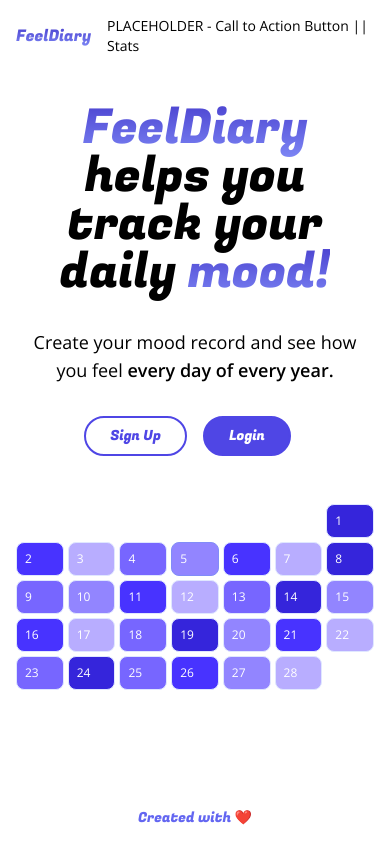
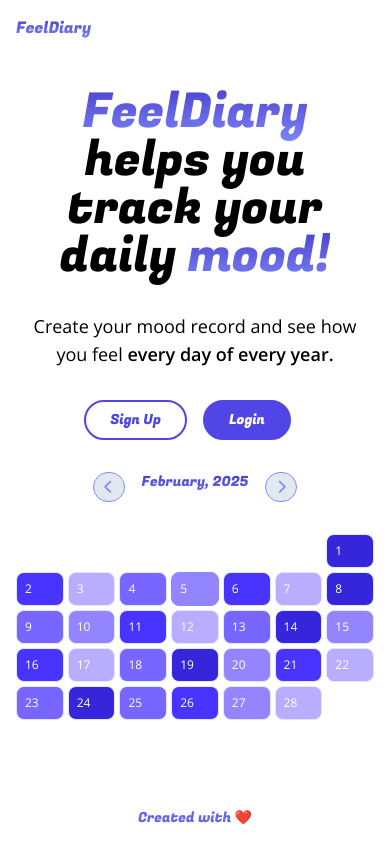
Before and after one commit to MehmetBerkayC/feel-diary, a Next.js app: page / in a window 390 px wide. Built offline with nearby package versions, Linux system fonts and the light colour scheme; no server answers.

Commit message:
Complete App
CallToAction - Switches between dashboard and login/register buttons depending on useAuth state
Hero - CallToAction added to it
Logout - responsible for logout button
Calendar - Complete year-month switches
Dashboard - Stat display complete
layout.js - Added Logout component

```diff
--- a/app/layout.js
+++ b/app/layout.js
@@ -3,6 +3,7 @@ import "./globals.css";
 import Link from "next/link";
 import { AuthProvider } from "@/context/AuthContext";
 import Head from "./head";
+import Logout from "@/components/Logout";
 
 const geistSans = Geist({
 	variable: "--font-geist-sans",
@@ -37,9 +38,7 @@ export default function RootLayout({ children }) {
 					FeelDiary
 				</h1>
 			</Link>
-			<div className="flex items-center justify-between">
-				PLACEHOLDER - Call to Action Button || Stats
-			</div>
+			<Logout />
 		</header>
 	);
 
--- a/components/Calendar.js
+++ b/components/Calendar.js
@@ -1,7 +1,9 @@
 "use client";
 import React, { useState } from "react";
 import { gradients, baseRating, demoData } from "@/utils";
-import Loading from "./Loading";
+import { Fugaz_One } from "next/font/google";
+
+const fugaz = Fugaz_One({ subsets: ["latin"], weight: ["400"] });
 
 // Placeholder data
 const months = {
@@ -19,6 +21,8 @@ const months = {
 	December: "Dec",
 };
 
+const monthsArray = Object.keys(months);
+
 const dayList = [
 	"Sunday",
 	"Monday",
@@ -30,13 +34,14 @@ const dayList = [
 ];
 
 export default function Calendar(props) {
+	// 3.28
 	const { demo, completeData, handleSetMood } = props;
 
 	const now = new Date();
 	const currentMonth = now.getMonth();
 
 	const [selectedMonth, setSelectedMonth] = useState(
-		Object.keys(months)[currentMonth]
+		monthsArray[currentMonth]
 	);
 
 	const [selectedYear, setSelectedYear] = useState(now.getFullYear());
@@ -53,13 +58,26 @@ export default function Calendar(props) {
 	function handleIncrementMonth(value) {
 		// value = +1 / -1
 		// if we hit the bounds of the months, adjust the year displayed
+		const incrementedMonthNumber = value + numericMonth;
+
+		if (incrementedMonthNumber < 0) {
+			// set month value = 11 and decrement the year
+			setSelectedYear((current) => current - 1);
+			setSelectedMonth(monthsArray[monthsArray.length - 1]);
+		} else if (incrementedMonthNumber > 11) {
+			// set month value = 0 and increment the year
+			setSelectedYear((current) => current + 1);
+			setSelectedMonth(monthsArray[0]);
+		} else {
+			setSelectedMonth(monthsArray[incrementedMonthNumber]);
+		}
 	}
 	// Generate gradient background
 
 	//  Year-Month-Day format
 	const monthNow = new Date(
 		selectedYear,
-		Object.keys(months).indexOf(selectedMonth),
+		monthsArray.indexOf(selectedMonth),
 		1
 	);
 
@@ -67,7 +85,7 @@ export default function Calendar(props) {
 
 	const daysInMonth = new Date(
 		selectedYear,
-		Object.keys(months).indexOf(selectedMonth) + 1, // get the next month
+		monthsArray.indexOf(selectedMonth) + 1, // get the next month
 		0 // last day of the last month
 	).getDate(); // Just gets the last day of the current month to find day count of the current month
 
@@ -82,6 +100,29 @@ export default function Calendar(props) {
 
 	// Generate calendar days
 	return (
+		<div className="flex flex-col gap-4">
+			<div className="grid grid-cols-3 gap-4">
+				<button
+					onClick={() => handleIncrementMonth(-1)}
+					className="ml-auto duration-200 hover:opacity-60 text-indigo-400 bg-slate-200 p-1 w-[32px] border border-indigo-400 border-solid rounded-full"
+				>
+					<i className="fa-solid fa-chevron-left"></i>
+				</button>
+				<p
+					className={
+						"text-center capitalize whitespace-nowrap textGradient " +
+						fugaz.className
+					}
+				>
+					{selectedMonth}, {selectedYear}
+				</p>
+				<button
+					onClick={() => handleIncrementMonth(1)}
+					className="mr-auto duration-200 hover:opacity-60 text-indigo-400 bg-slate-200 p-1 w-[32px] border border-indigo-400 border-solid rounded-full"
+				>
+					<i className="fa-solid fa-chevron-right"></i>
+				</button>
+			</div>
 			<div className="flex flex-col overflow-hidden gap-1 py-4 sm:py-6 md:py-10">
 				{[...Array(numRows).keys()].map((row, rowIndex) => {
 					return (
@@ -140,5 +181,6 @@ export default function Calendar(props) {
 					);
 				})}
 			</div>
+		</div>
 	);
 }
--- /dev/null
+++ b/components/CallToAction.js
@@ -0,0 +1,30 @@
+"use client";
+import Link from "next/link";
+import React from "react";
+import Button from "./Button";
+import { useAuth } from "@/context/AuthContext";
+
+export default function CallToAction() {
+	const { currentUser } = useAuth();
+
+	if (currentUser) {
+		return (
+			<div className="max-w-[200px] mx-auto w-full">
+				<Link href={"/dashboard"}>
+					<Button dark full text="Go to Dashboard" />
+				</Link>
+			</div>
+		);
+	}
+
+	return (
+		<div className="grid grid-cols-2 gap-4 w-fit mx-auto">
+			<Link href={"/dashboard"}>
+				<Button text="Sign Up" />
+			</Link>
+			<Link href={"/dashboard"}>
+				<Button text="Login" dark />
+			</Link>
+		</div>
+	);
+}
--- a/components/Dashboard.js
+++ b/components/Dashboard.js
@@ -14,10 +14,50 @@ export default function Dashboard() {
 	const { currentUser, userDataObj, setUserDataObj, loading } = useAuth();
 	const [data, setData] = useState({});
 
-	function countValues() {}
+	const now = new Date();
+
+	function countValues() {
+		let totalNumberOfDays = 0;
+		let sumMoods = 0;
+
+		for (let year in data) {
+			for (let month in data[year]) {
+				for (let day in data[year][month]) {
+					let daysMood = data[year][month][day];
+					totalNumberOfDays++;
+					sumMoods += daysMood;
+				}
+			}
+		}
+
+		return {
+			num_days: totalNumberOfDays,
+			average_mood: sumMoods / totalNumberOfDays,
+		};
+	}
+
+	const statuses = {
+		...countValues(), // same as using {num_days, average_mood} = countValues(), spreads the return values
+		time_remaining: `${23 - now.getHours()}H ${60 - now.getMinutes()}M`,
+	};
+
+	// Could've used v
+	// const count = countValues();
+	// const statuses = {
+	//     num_days: count.num_days,
+	//     average_mood: count.average_mood,
+	//     time_remaining: `${23 - now.getHours()}H ${60 - now.getMinutes()}M`,
+	// };
+
+	const moods = {
+		"&*@$%?": "😭",
+		Sad: "😞",
+		Neutral: "😐",
+		Good: "🙂",
+		Excellent: "😊",
+	};
 
 	async function handleSetMood(mood) {
-		const now = new Date();
 		const day = now.getDate();
 		const month = now.getMonth();
 		const year = now.getFullYear();
@@ -59,20 +99,6 @@ export default function Dashboard() {
 			console.log("Failed to set data:", error.message);
 		}
 	}
-	// 1.13 m
-	const statuses = {
-		num_days: 14,
-		time_remaining: "13:14:25",
-		date: new Date().toDateString(),
-	};
-
-	const moods = {
-		"&*@$%?": "😭",
-		Sad: "😞",
-		Neutral: "😐",
-		Good: "🙂",
-		Excellent: "😊",
-	};
 
 	useEffect(() => {
 		if (!currentUser && !userDataObj) {
@@ -103,7 +129,7 @@ export default function Dashboard() {
 								key={statusIndex}
 								className=" flex flex-col gap-1 sm:gap-2"
 							>
-								<p className="font-medium uppercase text-xs md:text-sm truncate">
+								<p className="font-medium capitalize text-xs md:text-sm truncate">
 									{status.replace("_", " ")}
 								</p>
 								<p
@@ -113,6 +139,7 @@ export default function Dashboard() {
 									}
 								>
 									{statuses[status]}
+									{status === "num_days" ? " 🔥" : ""}
 								</p>
 							</div>
 						);
--- a/components/Hero.js
+++ b/components/Hero.js
@@ -3,6 +3,7 @@ import React from "react";
 import Button from "./Button";
 import Calendar from "./Calendar";
 import Link from "next/link";
+import CallToAction from "./CallToAction";
 
 const fugaz = Fugaz_One({ subsets: ["latin"], weight: ["400"] });
 
@@ -22,14 +23,7 @@ export default function Hero() {
 				Create your mood record and see how you feel{" "}
 				<span className="font-semibold">every day of every year.</span>
 			</p>
-			<div className="grid grid-cols-2 gap-4 w-fit mx-auto">
-				<Link href={"/dashboard"}>
-					<Button text="Sign Up" />
-				</Link>
-				<Link href={"/dashboard"}>
-					<Button text="Login" dark />
-				</Link>
-			</div>
+			<CallToAction />
 			<Calendar demo />
 		</div>
 	);
--- /dev/null
+++ b/components/Logout.js
@@ -0,0 +1,26 @@
+"use client";
+import React from "react";
+import Button from "./Button";
+import { useAuth } from "@/context/AuthContext";
+import { usePathname } from "next/navigation";
+import Link from "next/link";
+
+export default function Logout() {
+	const { logout, currentUser } = useAuth();
+	const pathName = usePathname();
+	console.log(pathName);
+
+	if (!currentUser) {
+		return;
+	}
+
+	if (pathName === "/") {
+		return (
+			<Link href="/dashboard">
+				<Button text="Go to Dashboard" />
+			</Link>
+		);
+	}
+
+	return <Button text="Log Out" clickHandler={logout} />;
+}
```
Lines whose indentation alone changed are shown as unchanged.
